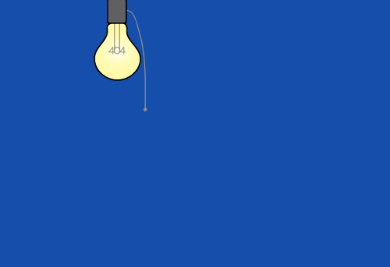
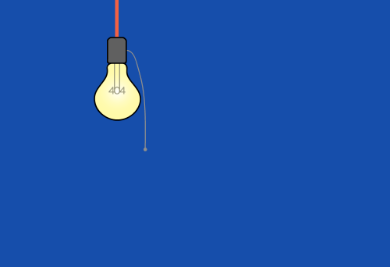
Before and after one commit to RadientBrain/brain_intro, a plain HTML site: page 404.html in a window 390 px wide. Shown: the top 267 px of the page. Drawn offline with nearby package versions, Linux system fonts and the light colour scheme.

Commit message:
Update 404.html

```diff
--- a/404.html
+++ b/404.html
@@ -51,13 +51,13 @@
   .image {
     position: absolute;
     float: left;
-    top: -200px;
+    top: -150px;
     width:60%;
   }
   @media only screen and (max-width: 767px) {
     .image {
       width: 60%;
-      top: -100px;
+      top: -60px;
     }
     .dialog {
     float:none;
```
